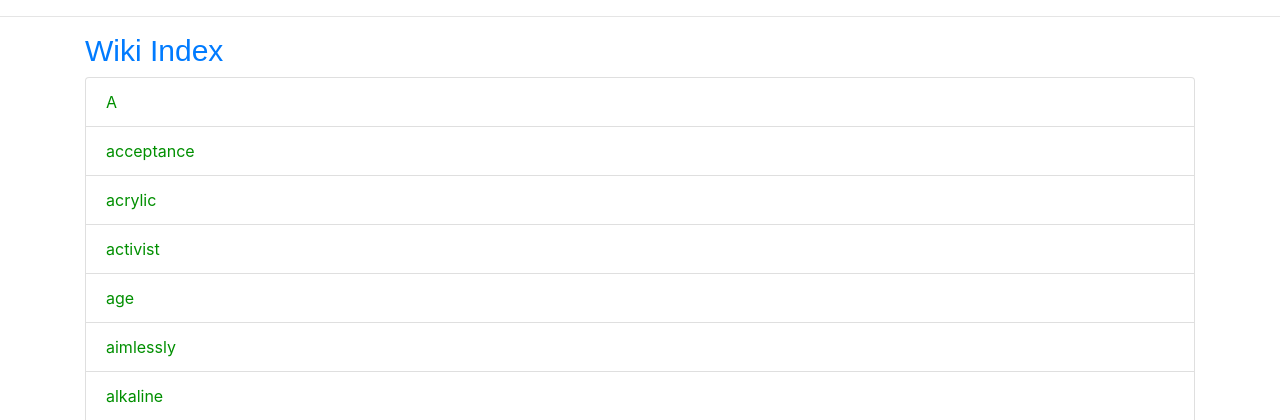
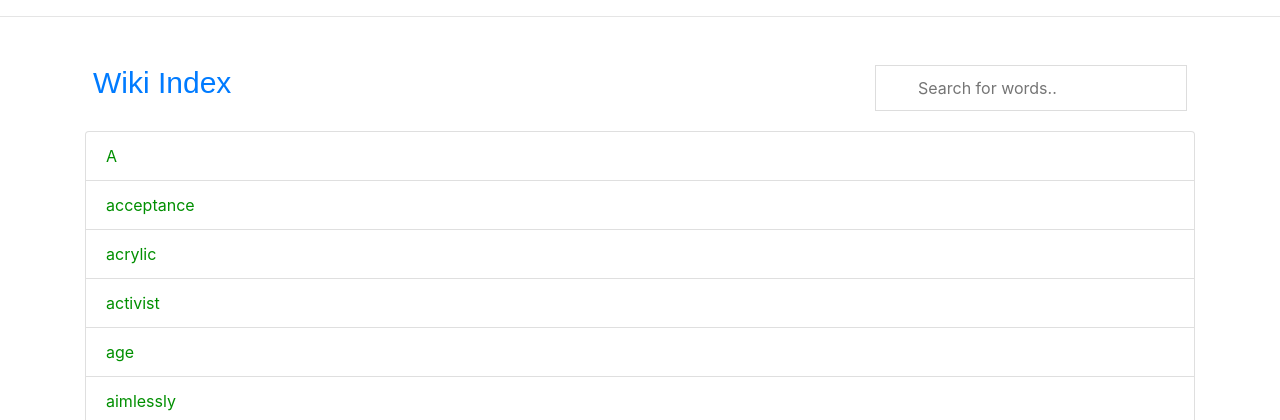
Before and after one commit to NathanMace7/wiki2, a Django app: page /wiki/ in a window 1280 px wide. Shown: the part 136-556 px from the top of the page. Run offline with Django 3.2, Linux system fonts and the light colour scheme; data comes from the database, SQL or seed files in the repository; both versions use the stored data as it was after the commit; some libraries are stand-ins or nearby versions; some web fonts are replaced.

Commit message:
Added Search Feature

```diff
--- a/mysite/wiki/templates/wiki/index.html
+++ b/mysite/wiki/templates/wiki/index.html
@@ -29,6 +29,15 @@
         /*When Button Is Hovered Over*/
         #topBtn:hover {
             background-color: #555;
+        }
+
+        #myInput {
+            width: 100%;
+            font-size: 16px;
+            padding: 10px 20px 10px 42px;
+            margin: 0 0 10px 0;
+            border: 1px solid #ddd;
+            margin-bottom: 12px;
         }
     </style>
 
@@ -120,7 +129,20 @@
 <!--Index List-->
 <div class="container">
     <!--Subtitle-->
+    <div class="flexbox">
+
+
+    </div><br>
+
+    <div class="d-flex justify-content-between">
+        <div class="p-2">
             <h2 class="text-primary" style="font-size: 30px;">Wiki Index</h2>
+        </div>
+        <div class="p-2"></div>
+        <div class="p-2"><input type="text" id="myInput" onkeyup="myFunction()" placeholder="Search for words.."
+                title="Type in a word"></div>
+    </div>
+
     <!--Index-->
     {% if pages %}
     <ul class="list-group" id="listorder">
@@ -167,6 +189,24 @@
             }
         }
     </script>
+    <script>
+        function myFunction() {
+            var input, filter, ul, li, a, i, txtValue;
+            input = document.getElementById("myInput");
+            filter = input.value.toUpperCase();
+            ul = document.getElementById("listorder");
+            li = ul.getElementsByTagName("li");
+            for (i = 0; i < li.length; i++) {
+                a = li[i].getElementsByTagName("a")[0];
+                txtValue = a.textContent || a.innerText;
+                if (txtValue.toUpperCase().indexOf(filter) > -1) {
+                    li[i].style.display = "";
+                } else {
+                    li[i].style.display = "none";
+                }
+            }
+        }
+    </script>
 </div>
 
 <!--System Information-->
```
Also changed, not shown: mysite/db.sqlite3, mysite/mysite/settings.py (line endings or trailing spaces). Lines whose indentation alone changed are shown as unchanged.
